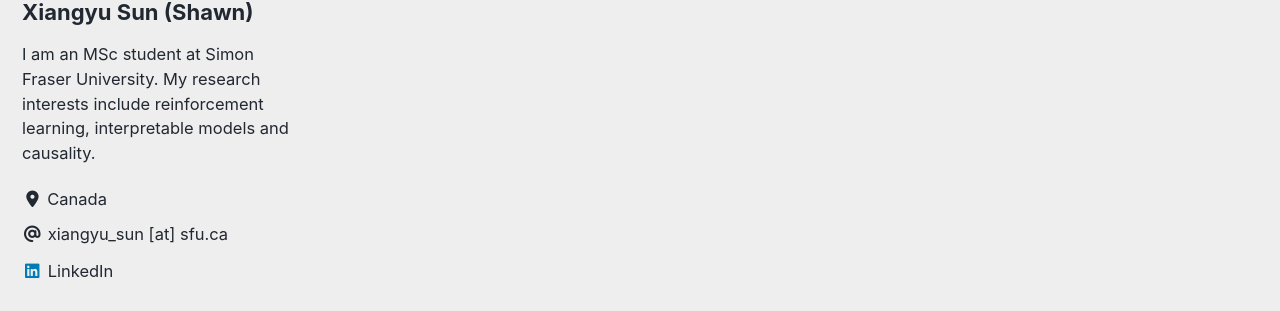
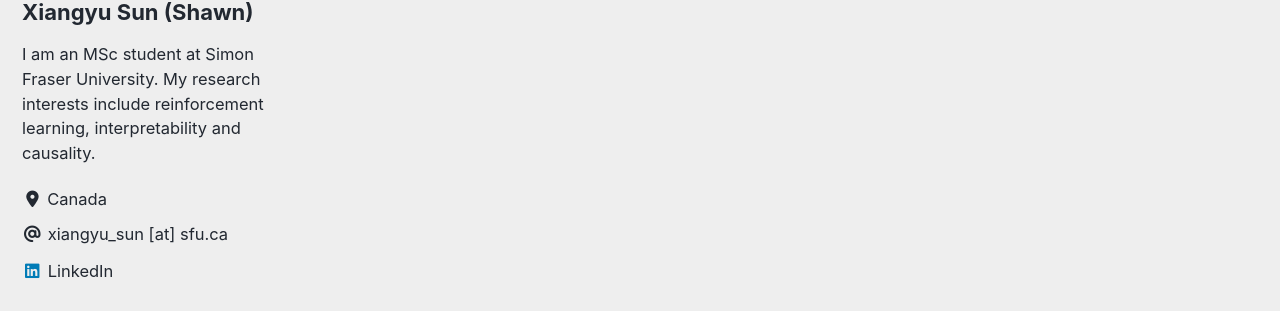
Before and after one commit to xiangyu-sun-789/xiangyu-sun-789.github.io, a Jekyll site: the page built from index.html, in a window 1280 px wide and 900 px high, scrolled down 733 px. Shown: the part 415-726 px from the top of the window. Built offline with Jekyll 4.4.1, drawn with Linux system fonts in a browser that asks for light colours; cached includes are drawn as plain includes; nearby versions of some CDN libraries; the list of posts is cut into pages by our own code.

Commit message:
Update _config.yml

```diff
--- a/_config.yml
+++ b/_config.yml
@@ -97,7 +97,7 @@ analytics:
 author:
   name             : "Xiangyu Sun (Shawn)"
   avatar           : "/images/profile_image.JPG"
-  bio              : "I am an MSc student at Simon Fraser University. My research interests include reinforcement learning, interpretable models and causality."
+  bio              : "I am an MSc student at Simon Fraser University. My research interests include reinforcement learning, interpretability and causality."
   location         : "Canada"
   links: # https://fontawesome.com/icons?d=gallery
 
```
